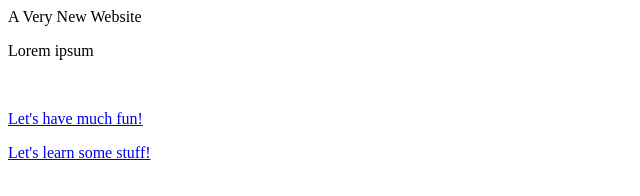
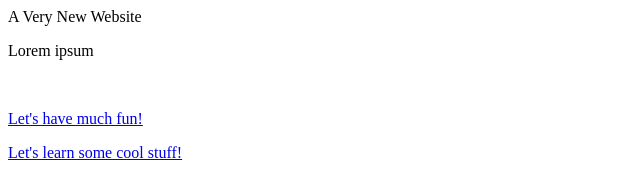
Before and after one commit to StefanWurlitzer/TestRepo, a plain HTML site: page index.html in a window 1280 px wide. Shown: the full height of the page, 0-640 px from the left. Drawn offline with Linux system fonts and the light colour scheme.

Commit message:
I have added another word.

```diff
--- a/index.html
+++ b/index.html
@@ -8,6 +8,6 @@
 <p>Lorem ipsum</p>
 </br>
 <p><a href="fun.html">Let's have much fun!</a></p>
-<p><a href="http://mirosoftvirtualacademy.com">Let's learn some stuff!</a></p>
+<p><a href="http://mirosoftvirtualacademy.com">Let's learn some cool stuff!</a></p>
 </body>
 </html>
```
